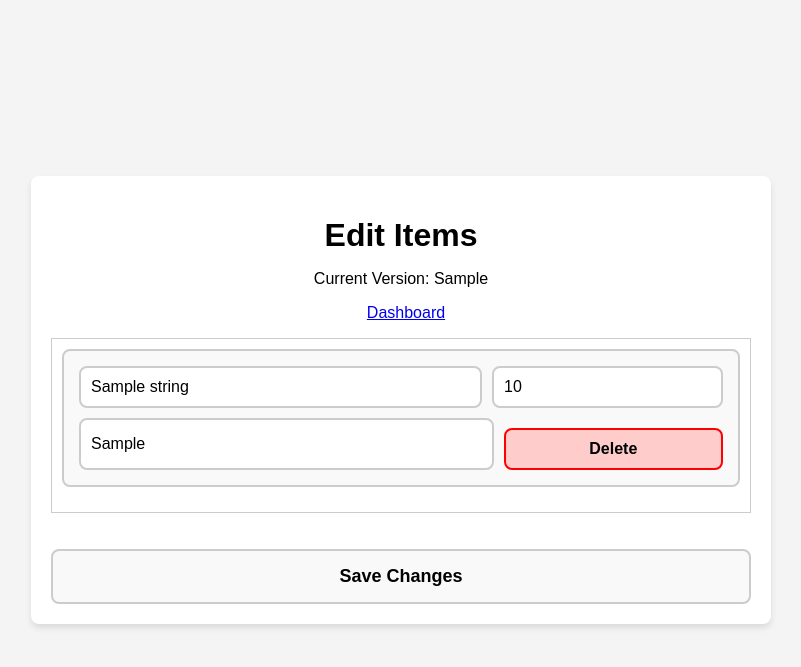
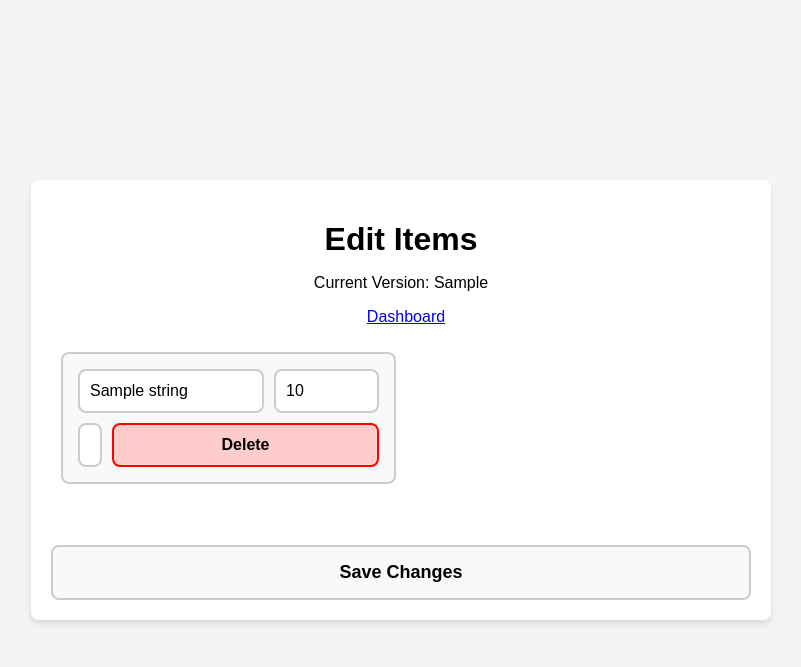
Before and after one commit to ArsenZv/hometasks-dashboard, a Flask app: template templates/edit.html in a window 1280 px wide. Shown: the top 667 px of the page, without its empty margins (239-1040 px from the left). Run offline with Flask 3, Linux system fonts and the light colour scheme; the template is opened without the code that fills it: most values are stand-ins (such as "Sample title", 1, 10 or a date in 2020).

Commit message:
almost done design for edit page

```diff
--- a/static/styles.css
+++ b/static/styles.css
@@ -133,10 +133,14 @@ input, button {
 }
 
 #edit-list {
-    max-height: 300px; /* Set a static height */
-    overflow-y: auto; /* Enable vertical scrolling */
-    border: 1px solid #ccc; /* Optional: Add a border for better visibility */
+    list-style: none;
+    padding: 0;
+    /* max-height: 300px; */ /* Removed static height to fit content */
+    /* overflow-y: auto; */ /* Removed scrolling */
     padding: 10px; /* Optional: Add padding for better spacing */
+    display: grid;
+    grid-template-columns: 1fr 1fr;
+    gap: 10px;
 }
 
 #dashboard-row {
@@ -504,18 +508,7 @@ input, button {
 }
 
 .edit-date {
-    flex: 2;
-}
-
-.delete-button {
-    flex: 1;
-    background-color: #ffcccc; /* Dimmer red */
-    border: 2px solid red;
-    color: black;
-    border-radius: 8px;
-    cursor: pointer;
-    font-weight: bold;
-    transition: background-color 0.3s;
+    flex: 3;
 }
 
 .delete-button:hover {
@@ -523,7 +516,8 @@ input, button {
 }
 
 /* Reuse input styles from add-item-container */
-.edit-item-box input {
+.edit-item-box input,
+.delete-button {
     box-sizing: border-box;
     border: 2px solid #ccc;
     border-radius: 8px;
@@ -531,6 +525,17 @@ input, button {
     padding: 10px;
     font-size: 16px;
     margin: 0; /* Reset margin */
+    height: 44px; /* Ensure consistent height */
+    width: 100%; /* Ensure they fill the flex container */
+}
+
+.delete-button {
+    background-color: #ffcccc; /* Dimmer red */
+    border: 2px solid red;
+    color: black;
+    font-weight: bold;
+    cursor: pointer;
+    transition: background-color 0.3s;
 }
 
 #save-button {
@@ -551,3 +556,10 @@ input, button {
     background-color: #ccffcc; /* Dimmer green */
     border: 2px solid green;
 }
+
+/* Media Queries */
+@media (max-width: 600px) {
+    #todo-list, #edit-list {
+        grid-template-columns: 1fr;
+    }
+}
```
